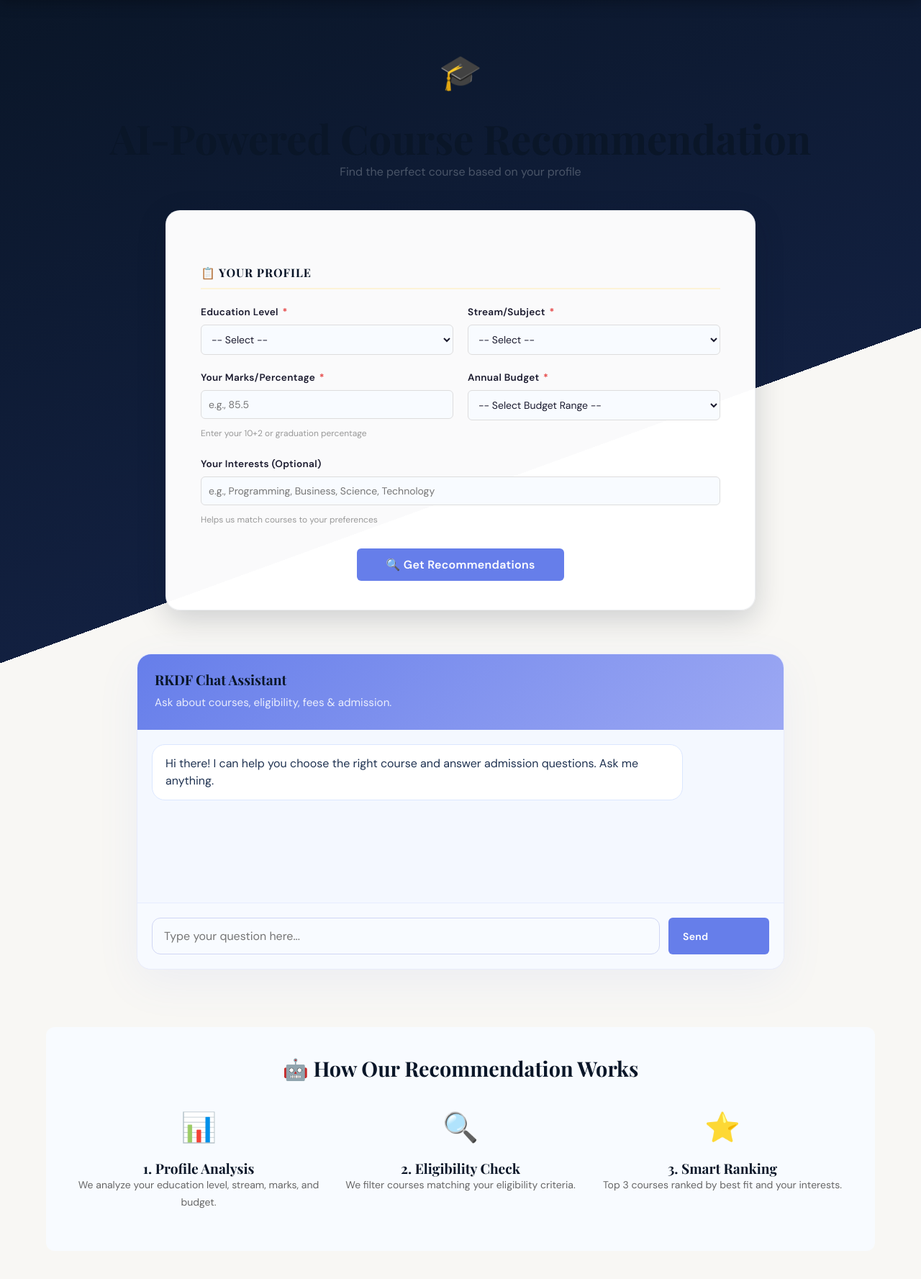
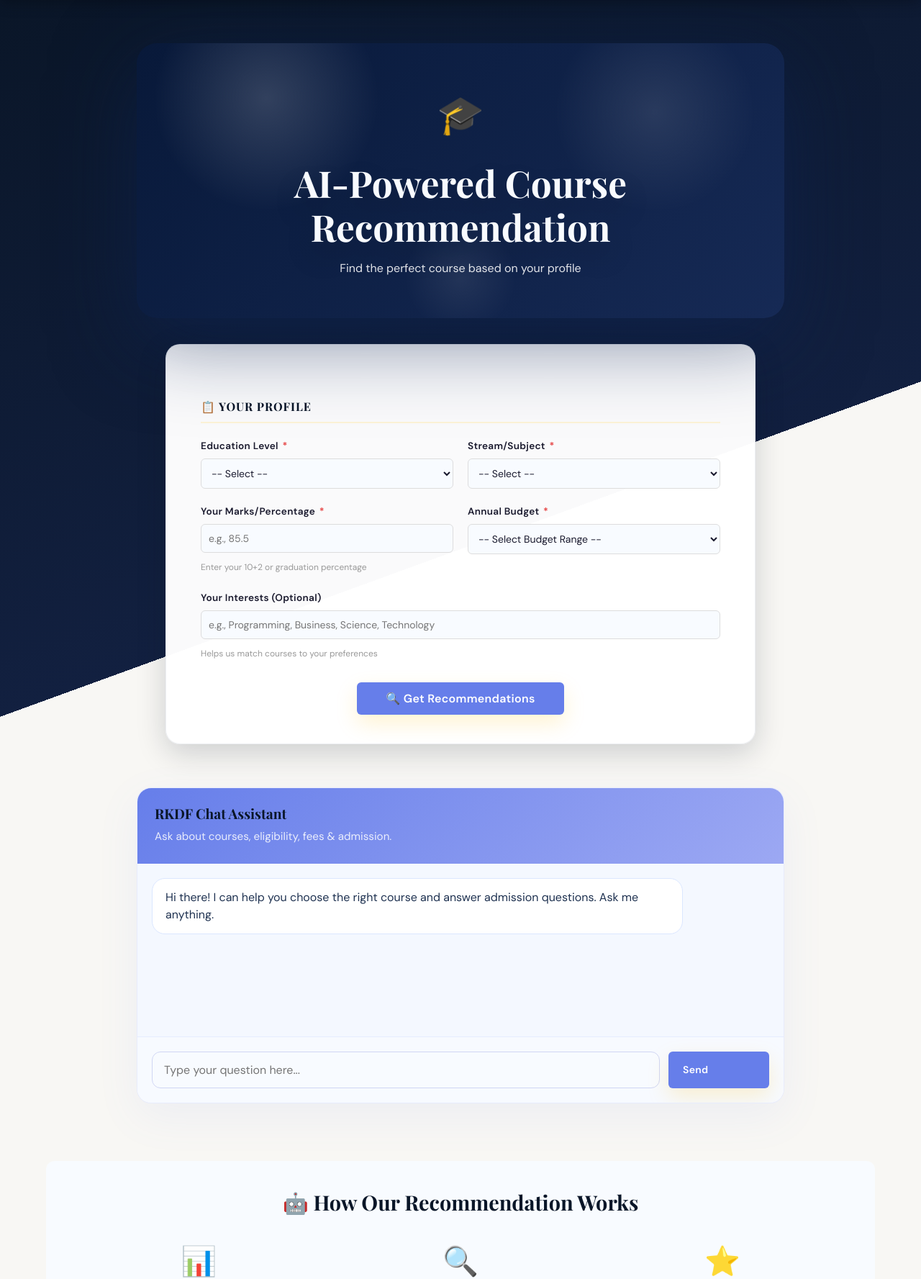
Before and after one commit to pathakmayank172/Rkdf-admission-cell-, a Django app: page /recommend/ in a window 1280 px wide. Shown: the part 70-1847 px from the top of the page at 72% size. Run offline with Django 4.2, Linux system fonts and the light colour scheme.

Commit message:
ui update in recommendation change

```diff
--- a/rkdf_admission/rkdf_admission/admission/static/admission/css/style.css
+++ b/rkdf_admission/rkdf_admission/admission/static/admission/css/style.css
@@ -143,13 +143,16 @@ p { margin-bottom: 1rem; color: var(--text-mid); }
 }
 
 .btn-primary {
-  background: linear-gradient(135deg, var(--gold), var(--gold-light));
+  background: linear-gradient(135deg, #ffc857, #f6b24d);
   color: var(--navy);
-  border-color: var(--gold);
+  border-color: #ffd470;
+  box-shadow: 0 12px 30px rgba(255, 186, 0, 0.18);
+  transition: transform 0.25s ease, box-shadow 0.25s ease, filter 0.25s ease;
 }
 .btn-primary:hover {
-  transform: translateY(-2px);
-  box-shadow: 0 6px 24px rgba(201,152,42,0.4);
+  transform: translateY(-4px) scale(1.01);
+  box-shadow: 0 18px 40px rgba(255, 186, 0, 0.26);
+  filter: brightness(1.02);
 }
 
 .btn-outline {
@@ -473,15 +476,15 @@ p { margin-bottom: 1rem; color: var(--text-mid); }
   background: var(--white);
   border-radius: var(--radius-md);
   overflow: hidden;
-  box-shadow: var(--shadow-sm);
-  border: 1px solid var(--border);
-  transition: all var(--transition);
+  box-shadow: 0 12px 28px rgba(15, 32, 80, 0.08);
+  border: 1px solid rgba(219, 229, 241, 0.9);
+  transition: transform 0.25s ease, box-shadow 0.25s ease, border-color 0.25s ease;
 }
 
 .course-card:hover {
-  transform: translateY(-6px);
-  box-shadow: var(--shadow-lg);
-  border-color: var(--gold);
+  transform: translateY(-10px);
+  box-shadow: 0 24px 60px rgba(15, 32, 80, 0.14);
+  border-color: rgba(102, 126, 234, 0.24);
 }
 
 .course-card-header {
@@ -570,6 +573,79 @@ p { margin-bottom: 1rem; color: var(--text-mid); }
 .recommendation-form-container {
   border: 1px solid rgba(100, 116, 139, 0.12);
   background: rgba(255, 255, 255, 0.98);
+}
+
+.recommendation-hero {
+  position: relative;
+  text-align: center;
+  margin: 0 auto 36px;
+  padding: 56px 30px;
+  border-radius: 28px;
+  background: linear-gradient(135deg, rgba(8,25,58,0.96), rgba(22,42,86,0.96));
+  overflow: hidden;
+  box-shadow: 0 28px 100px rgba(10, 25, 56, 0.45);
+  max-width: 900px;
+  animation: heroGlow 10s ease-in-out infinite alternate;
+}
+
+.recommendation-hero::before {
+  content: '';
+  position: absolute;
+  inset: 0;
+  background-image:
+    radial-gradient(circle at 20% 20%, rgba(255,255,255,0.16), transparent 20%),
+    radial-gradient(circle at 80% 25%, rgba(255,255,255,0.1), transparent 18%),
+    radial-gradient(circle at 50% 85%, rgba(255,255,255,0.08), transparent 14%);
+  pointer-events: none;
+}
+
+.recommendation-hero::after {
+  content: '';
+  position: absolute;
+  inset: -30% -30%;
+  background: radial-gradient(circle, rgba(255,255,255,0.08), transparent 35%);
+  opacity: 0.7;
+  animation: heroPulse 12s ease-in-out infinite;
+}
+
+.recommendation-hero .hero-icon {
+  position: relative;
+  font-size: 3.3rem;
+  margin-bottom: 18px;
+  animation: heroBounce 3.2s ease-in-out infinite;
+}
+
+.recommendation-hero h1 {
+  position: relative;
+  z-index: 1;
+  font-size: clamp(2rem, 4vw, 3.4rem);
+  color: #f8fbff;
+  text-shadow: 0 18px 40px rgba(0, 0, 0, 0.24);
+  margin-bottom: 12px;
+}
+
+.recommendation-hero p {
+  position: relative;
+  z-index: 1;
+  color: rgba(255,255,255,0.88);
+  font-size: 1rem;
+  max-width: 720px;
+  margin: 0 auto;
+}
+
+@keyframes heroGlow {
+  from { box-shadow: 0 28px 90px rgba(10, 25, 56, 0.45); }
+  to { box-shadow: 0 32px 120px rgba(15, 40, 90, 0.55); }
+}
+
+@keyframes heroPulse {
+  0%, 100% { transform: translate(-50%, -50%) scale(1); }
+  50% { transform: translate(-48%, -52%) scale(1.08); }
+}
+
+@keyframes heroBounce {
+  0%, 100% { transform: translateY(0); }
+  50% { transform: translateY(-10px); }
 }
 
 .form-header {
--- a/rkdf_admission/rkdf_admission/admission/templates/admission/course_recommendation.html
+++ b/rkdf_admission/rkdf_admission/admission/templates/admission/course_recommendation.html
@@ -10,8 +10,8 @@
         <!-- ============================================================
              PAGE HEADER
              ============================================================ -->
-        <div class="page-header" style="text-align: center; margin-bottom: 40px;">
-            <div style="font-size: 3rem; margin-bottom: 16px;">🎓</div>
+        <div class="page-header recommendation-hero">
+            <div class="hero-icon">🎓</div>
             <h1>AI-Powered Course Recommendation</h1>
             <p>Find the perfect course based on your profile</p>
         </div>
```
